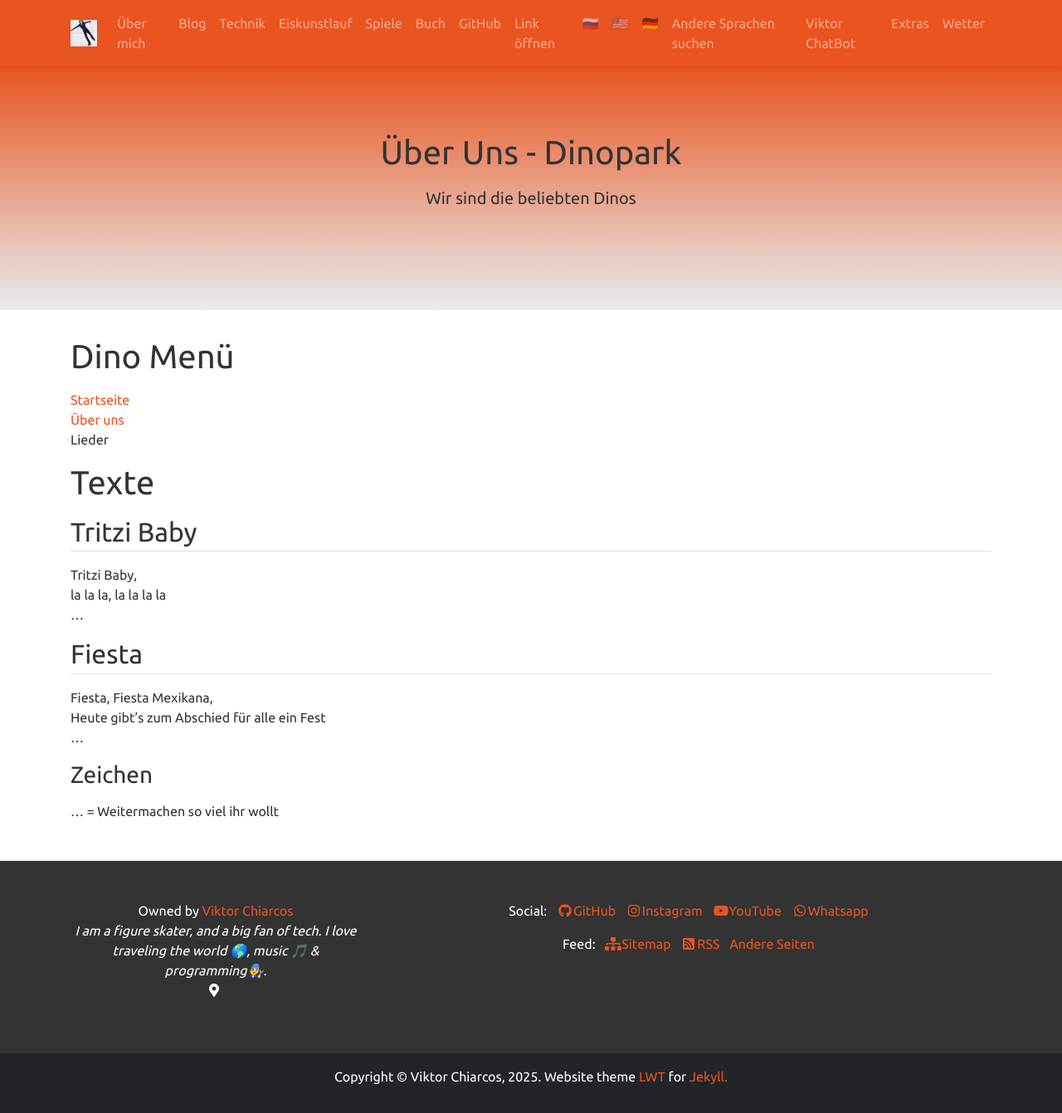
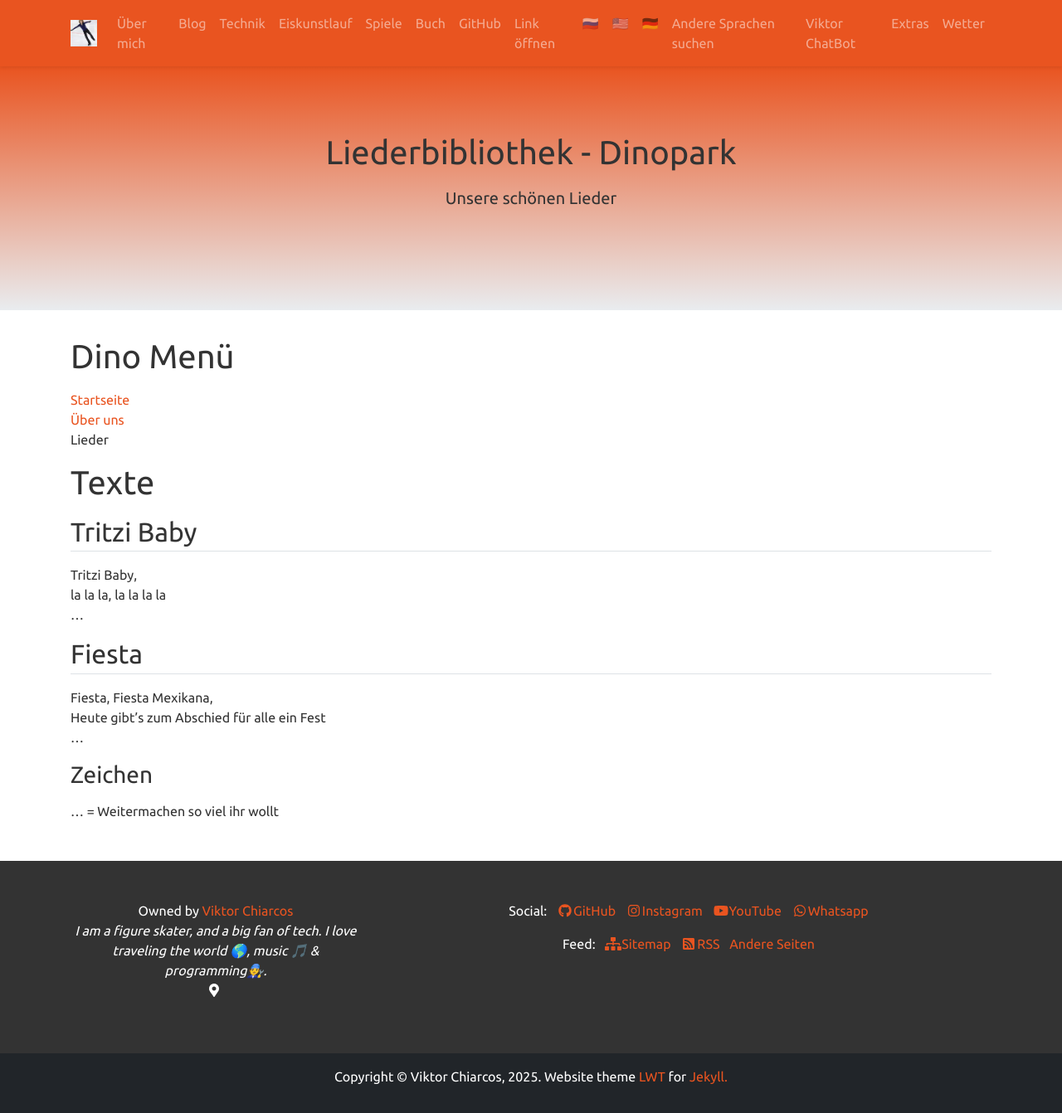
Before and after one commit to viktor-chiarcos/viktor-chiarcos.github.io, a Jekyll site: the page built from _pages/dino-park/lieder.md, in a window 1280 px wide. Shown: the whole page at 83% size. Built offline with Jekyll 4.4.1, drawn with Linux system fonts in a browser that asks for light colours.

Commit message:
Update lieder.md

```diff
--- a/_pages/dino-park/lieder.md
+++ b/_pages/dino-park/lieder.md
@@ -2,8 +2,8 @@
 layout: home
 permalink: /dino-park/songs
 
-title: "Über Uns - Dinopark"
-excerpt: "Wir sind die beliebten Dinos"
+title: "Liederbibliothek - Dinopark"
+excerpt: "Unsere schönen Lieder"
 action: true
 #action_btn:
 
```
